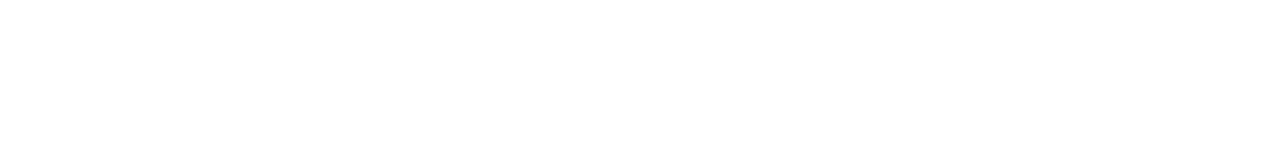
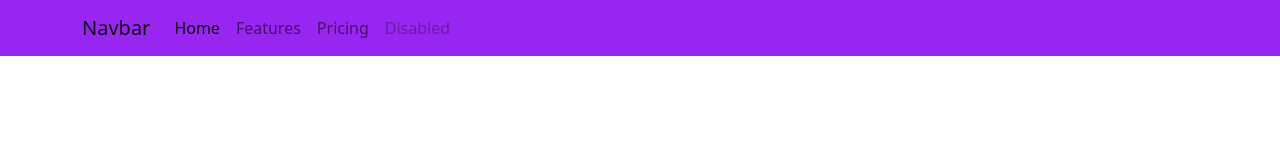
Before and after one commit to Nonos2k12/bootstrap-v5, a website: page index.html in a window 1280 px wide. Drawn offline with Linux system fonts and the light colour scheme.

Commit message:
Start working on the navbar component

```diff
--- a/index.html
+++ b/index.html
@@ -8,6 +8,31 @@
     <link rel="stylesheet" href="assets/css/style.css">
 </head>
 <body>
+    <!--Start the navbar section-->
+    <nav class="navbar navbar-expand-lg navbar-light bg-primary">
+        <div class="container">
+          <a class="navbar-brand" href="#">Navbar</a>
+          <button class="navbar-toggler" type="button" data-bs-toggle="collapse" data-bs-target="#navbarNav" aria-controls="navbarNav" aria-expanded="false" aria-label="Toggle navigation">
+            <span class="navbar-toggler-icon"></span>
+          </button>
+          <div class="collapse navbar-collapse" id="navbarNav">
+            <ul class="navbar-nav">
+              <li class="nav-item">
+                <a class="nav-link active" aria-current="page" href="#">Home</a>
+              </li>
+              <li class="nav-item">
+                <a class="nav-link" href="#">Features</a>
+              </li>
+              <li class="nav-item">
+                <a class="nav-link" href="#">Pricing</a>
+              </li>
+              <li class="nav-item">
+                <a class="nav-link disabled" href="#" tabindex="-1" aria-disabled="true">Disabled</a>
+              </li>
+            </ul>
+          </div>
+        </div>
+      </nav>
 
     <script src="/assets/js/bootstrap.bundle.js"></script>
 </body>
```
